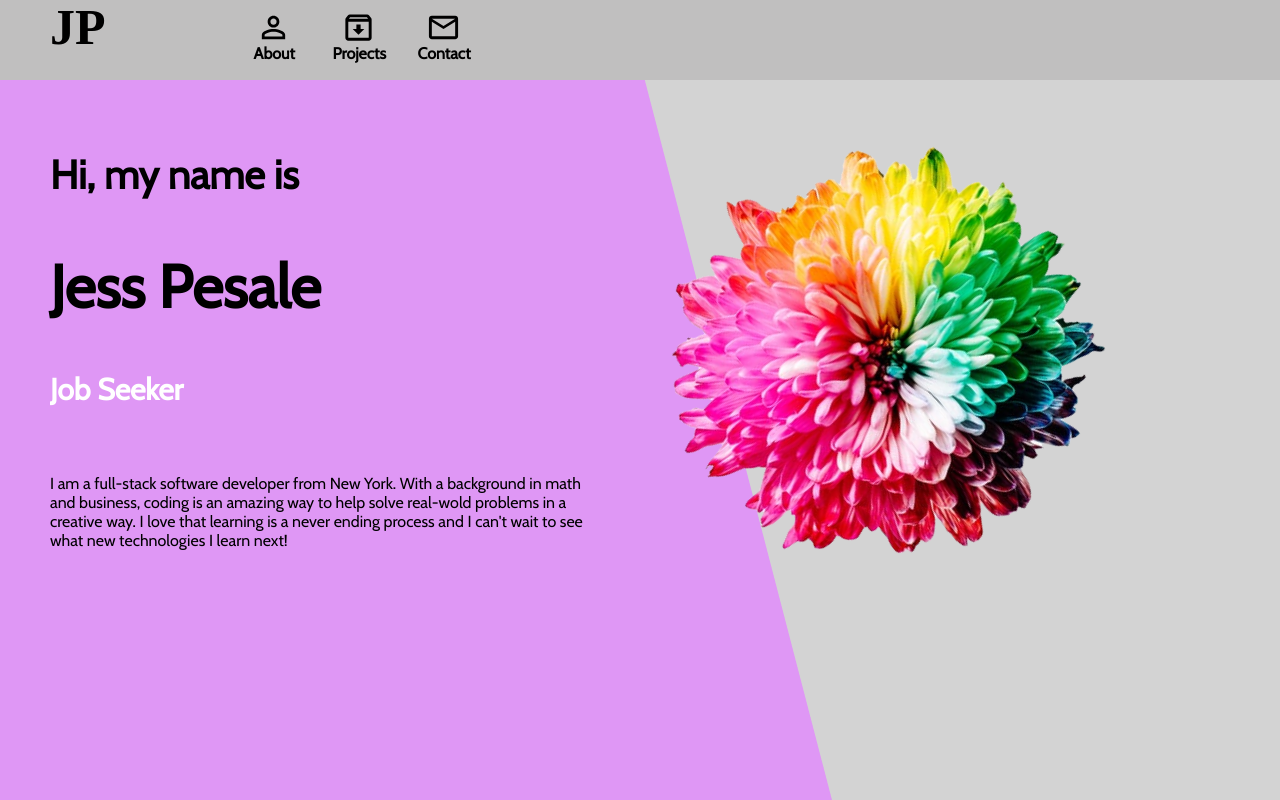
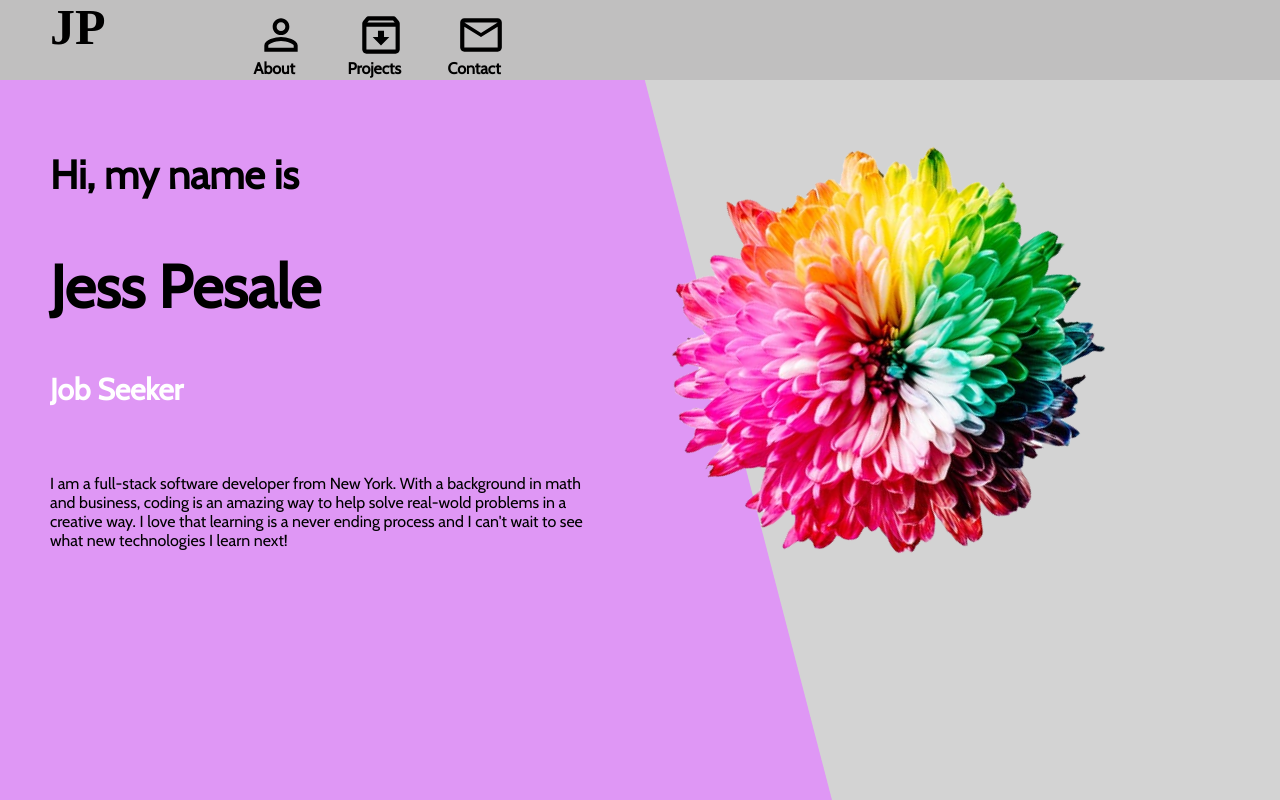
Before and after one commit to jesspesale/portfolio-site, a React (Create React App) app: page / in a window 1280 px wide. Shown: the top 800 px of the page. Built offline with nearby package versions, Linux system fonts and the light colour scheme.

Commit message:
made all the material UI icons in the navbar larger with fontSize setting

```diff
--- a/src/components/Navbar/navbar.js
+++ b/src/components/Navbar/navbar.js
@@ -9,19 +9,35 @@ const Navbar = ({setCurrentPage}) => {
       <div className="navbar">
         <div className="nav-wrapper">
           <div className="nav-items">
-            <a href="#intro" className="logo" onClick={() => setCurrentPage("intro")}>
+            <a
+              href="#intro"
+              className="logo"
+              onClick={() => setCurrentPage("intro")}
+            >
               JP
             </a>
-            <a href="#about" className="icon" onClick={() => setCurrentPage("about")}>
-              <PersonOutlineIcon fontSize="large" className="icon" />
+            <a
+              href="#about"
+              className="icon"
+              onClick={() => setCurrentPage("about")}
+            >
+              <PersonOutlineIcon style={{ fontSize: 50 }} className="icon" />
               <h4 className="about-word">About</h4>
             </a>
-            <a href="#projects" className="icon" onClick={() => setCurrentPage("projects")}>
-              <ArchiveOutlinedIcon fontSize="large" className="icon" />
+            <a
+              href="#projects"
+              className="icon"
+              onClick={() => setCurrentPage("projects")}
+            >
+              <ArchiveOutlinedIcon style={{ fontSize: 50 }} className="icon" />
               <h4 className="proj-word">Projects</h4>
             </a>
-            <a href="#contact" className="icon" onClick={() => setCurrentPage("contact")}>
-              <MailOutlineIcon fontSize="large" className="icon" />
+            <a
+              href="#contact"
+              className="icon"
+              onClick={() => setCurrentPage("contact")}
+            >
+              <MailOutlineIcon style={{ fontSize: 50 }} className="icon" />
               <h4 className="contact-word">Contact</h4>
             </a>
           </div>
```
